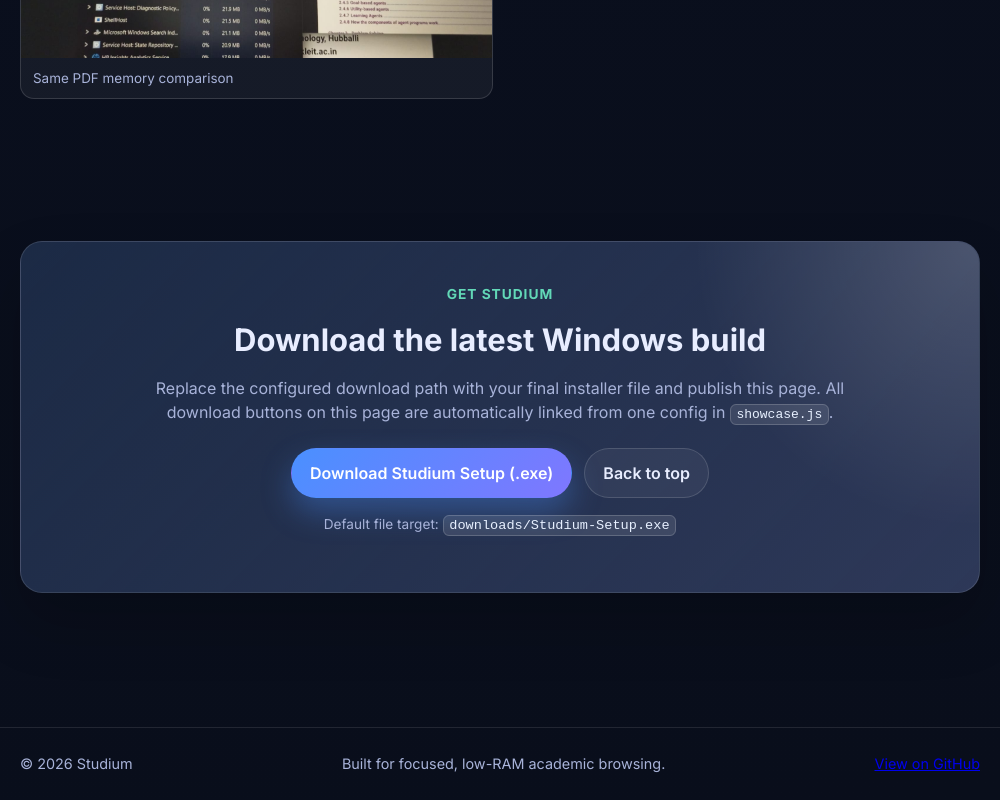
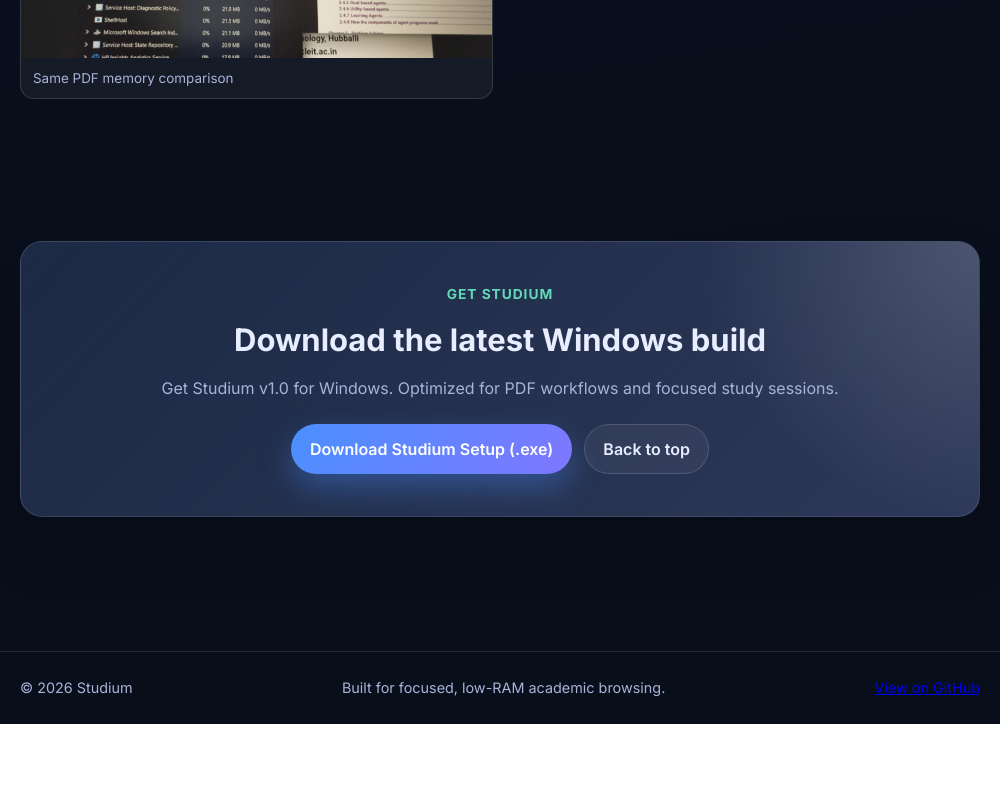
Before and after one commit to Basavaraj8143/studium, an Electron app: page index.html in a window 1000 px wide. Shown: the part 3784-4584 px from the top of the page. After the commit the page ends 4508 px from the top, so only its background shows below. Drawn offline with Linux system fonts and the light colour scheme.

Commit message:
clean the code from placeholders

```diff
--- a/index.html
+++ b/index.html
@@ -209,18 +209,13 @@
         <p class="eyebrow">Get Studium</p>
         <h2>Download the latest Windows build</h2>
         <p class="download-subtext">
-          Replace the configured download path with your final installer file and publish this page.
-          All download buttons on this page are automatically linked from one config in <code>showcase.js</code>.
+          Get Studium v1.0 for Windows. Optimized for PDF workflows and focused study sessions.
         </p>
 
         <div class="download-actions">
           <a class="btn btn-primary" data-download-link href="#">Download Studium Setup (.exe)</a>
           <a class="btn btn-secondary" href="#top">Back to top</a>
         </div>
-
-        <p class="download-hint">
-          Default file target: <code>downloads/Studium-Setup.exe</code>
-        </p>
       </div>
     </section>
   </main>
```
